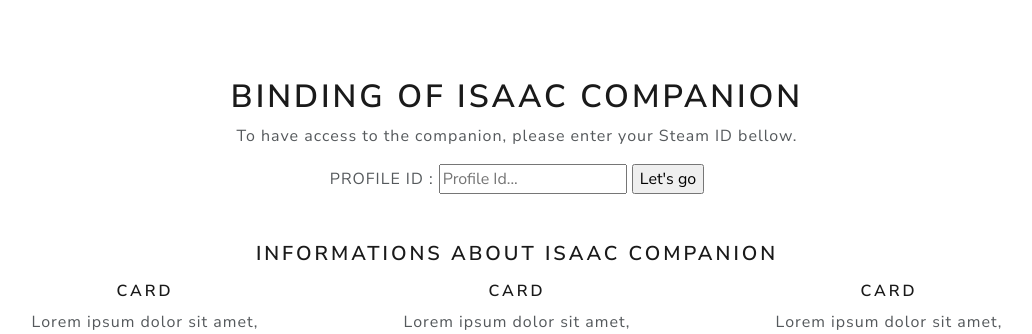
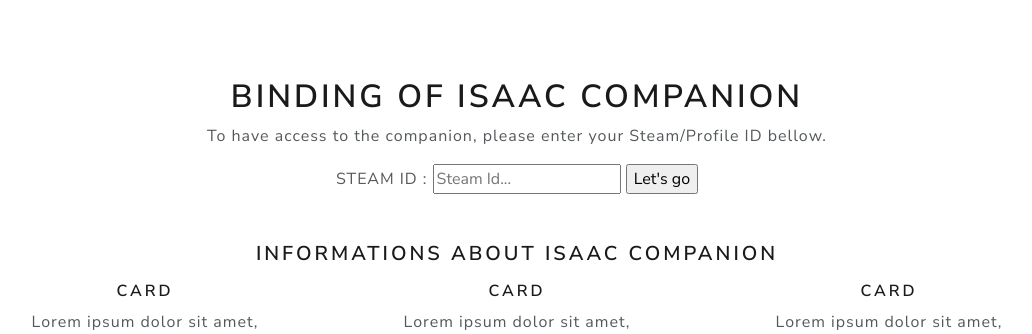
Before and after one commit to EtienneLang/BindingOfIsaacCompanion, a Flask app: page / in a window 1280 px wide. Shown: the part 98-432 px from the top of the page, without its empty margins (123-1155 px from the left). Run offline with Flask 3, Linux system fonts and the light colour scheme; some libraries are stand-ins or nearby versions.

Commit message:
titre de la page

```diff
--- a/templates/base.jinja
+++ b/templates/base.jinja
@@ -1,7 +1,7 @@
 <!DOCTYPE html>
 <html xmlns="http://www.w3.org/1999/xhtml" lang="fr" xml:lang="fr">
 <head>
-    <title>Le royaume des enchères</title>
+    <title>{% block title %}{% endblock %}</title>
     <meta charset="utf-8" />
     <meta name="viewport" content="width=device-width, initial-scale=1" />
     <link rel="icon" href="/static/images/LogoIsaacCompanion.png">
--- a/templates/index.jinja
+++ b/templates/index.jinja
@@ -1,16 +1,17 @@
 {% extends "base.jinja" %}
+{% block title %}BoI Companion{% endblock %}
 {% block scripts %}
     <script src="/static/js/utils.js" defer></script>
 {% endblock %}
 {% block contenu %}
     <section class="text-center p-5">
         <h1>Binding of Isaac Companion</h1>
-        <p>To have access to the companion, please enter your Steam ID bellow.</p>
+        <p>To have access to the companion, please enter your Steam/Profile ID bellow.</p>
 
         <form>
-            <label for="profileid-input" >PROFILE ID :</label>
-            <input type="text" id="profileid-input" name="profileid-input" placeholder="Profile Id...">
-            <input type="button" id="profileid-button" value="Let's go">
+            <label for="steamid-input" >STEAM ID :</label>
+            <input type="text" id="steamid-input" name="steamid-input" placeholder="Steam Id...">
+            <input type="button" id="steamid-button" value="Let's go">
             <div class="invalid-feedback" id="validation_steam_id"></div>
         </form>
     </section>
```
